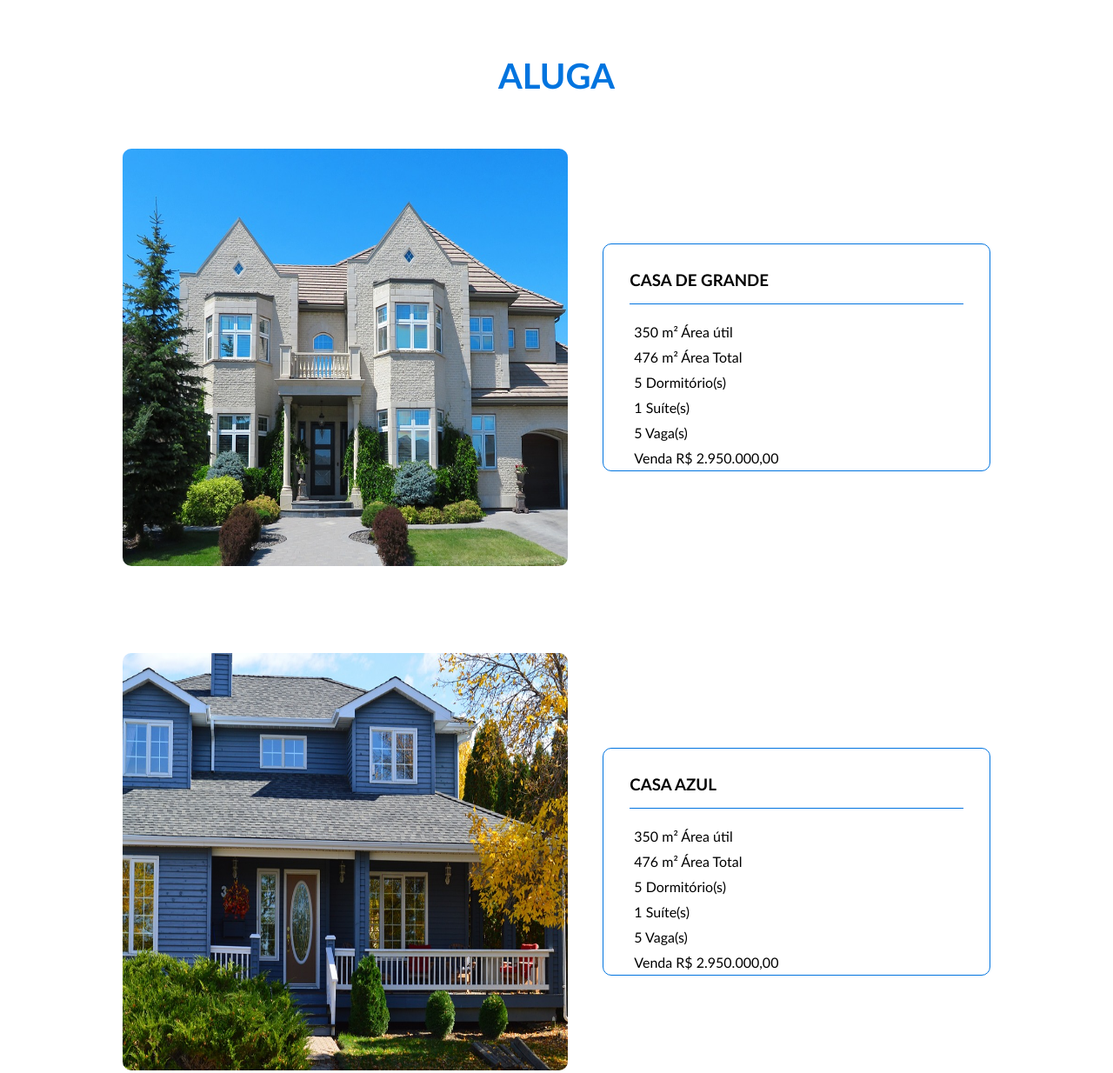
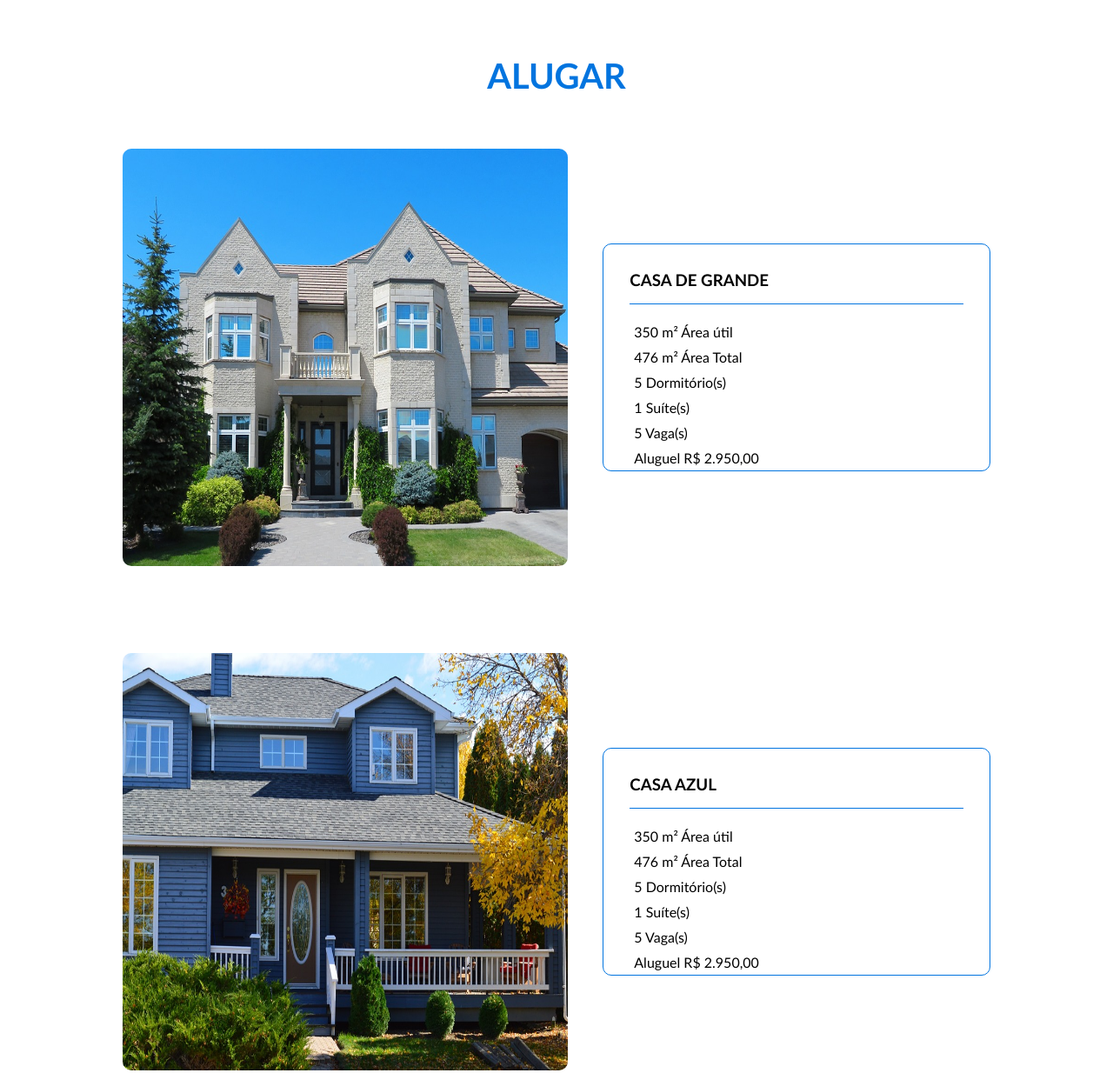
Before and after one commit to Guribeiro/ar-imobiliaria-cruzeiro-do-sul, a website: page pages/alugar.html in a window 1280 px wide. Shown: the part 587-1821 px from the top of the page at 87% size. Drawn offline with Linux system fonts and the light colour scheme.

Commit message:
Add some fixes

```diff
--- a/pages/alugar.html
+++ b/pages/alugar.html
@@ -30,7 +30,7 @@
                 </figure>
             </article>
             <section class="section-images">
-                <h2>ALUGA</h2>
+                <h2>ALUGAR</h2>
                 <article id="article-anime-compra" class="article-images">
                     <figure>
                         <img src="../images/alugar5.jpg" alt="">
@@ -43,7 +43,7 @@
                                 <li>5 Dormitório(s)</li>
                                 <li>1 Suíte(s)</li>
                                 <li>5 Vaga(s)</li>
-                                <li>Venda R$ 2.950.000,00</li>
+                                <li>Aluguel R$ 2.950,00</li>
                             </ul>
                         </figcaption>
                     </figure>
@@ -60,7 +60,7 @@
                                 <li>5 Dormitório(s)</li>
                                 <li>1 Suíte(s)</li>
                                 <li>5 Vaga(s)</li>
-                                <li>Venda R$ 2.950.000,00</li>
+                                <li>Aluguel R$ 2.950,00</li>
                             </ul>
                         </figcaption>
                     </figure>
@@ -77,7 +77,7 @@
                                 <li>5 Dormitório(s)</li>
                                 <li>1 Suíte(s)</li>
                                 <li>5 Vaga(s)</li>
-                                <li>Venda R$ 2.950.000,00</li>
+                                <li>Aluguel R$ 2.950,00</li>
                             </ul>
                         </figcaption>
                     </figure>
@@ -94,7 +94,7 @@
                                 <li>5 Dormitório(s)</li>
                                 <li>1 Suíte(s)</li>
                                 <li>5 Vaga(s)</li>
-                                <li>Venda R$ 2.950.000,00</li>
+                                <li>Aluguel R$ 2.950,00</li>
                             </ul>
                         </figcaption>
                     </figure>
@@ -111,7 +111,7 @@
                                 <li>5 Dormitório(s)</li>
                                 <li>1 Suíte(s)</li>
                                 <li>5 Vaga(s)</li>
-                                <li>Venda R$ 2.950.000,00</li>
+                                <li>Aluguel R$ 2.950,00</li>
                             </ul>
                         </figcaption>
                     </figure>
```
Also changed, not shown: pages/bairros.html (+1 -1 lines), pages/comprar.html (+1 -1 lines).
